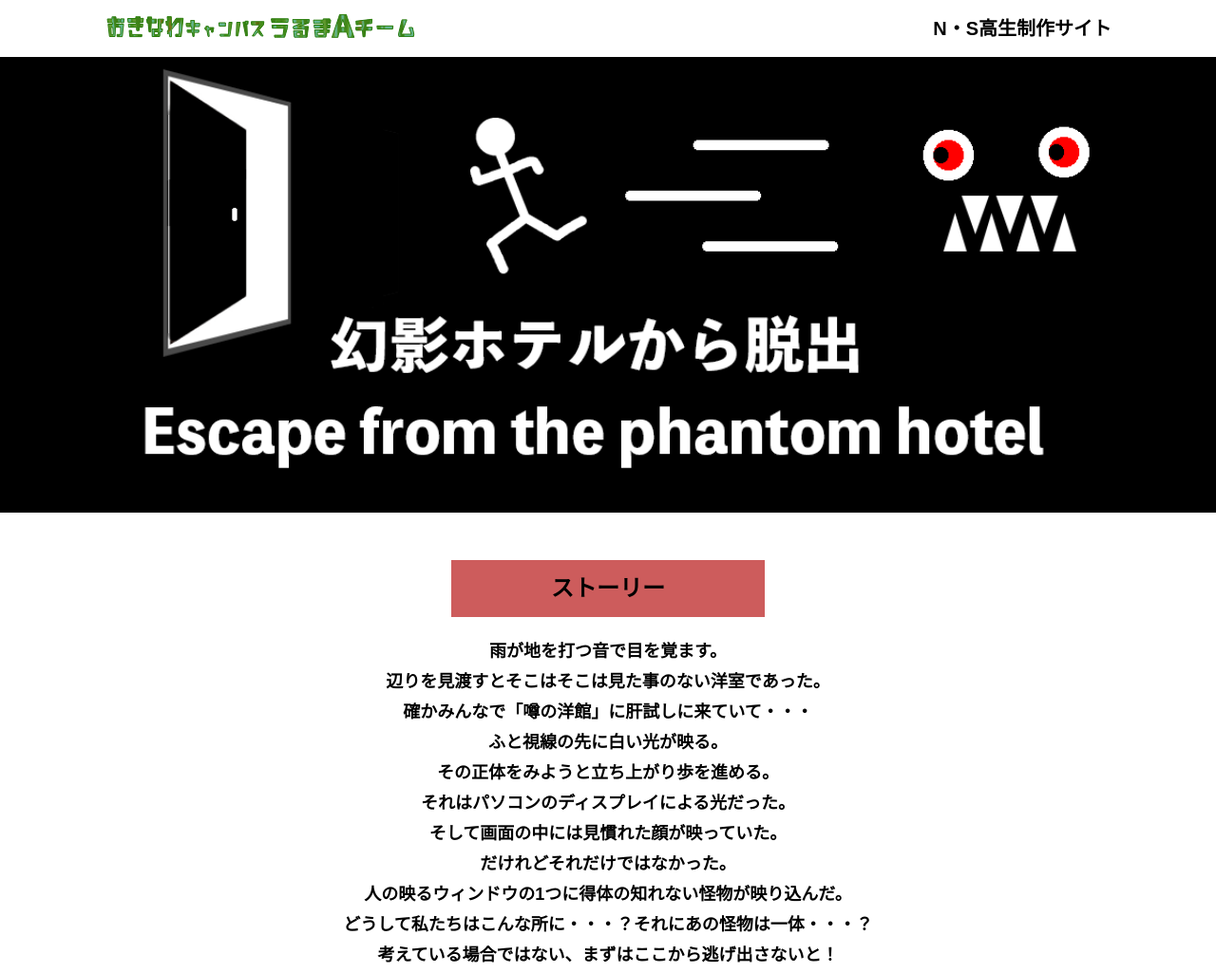
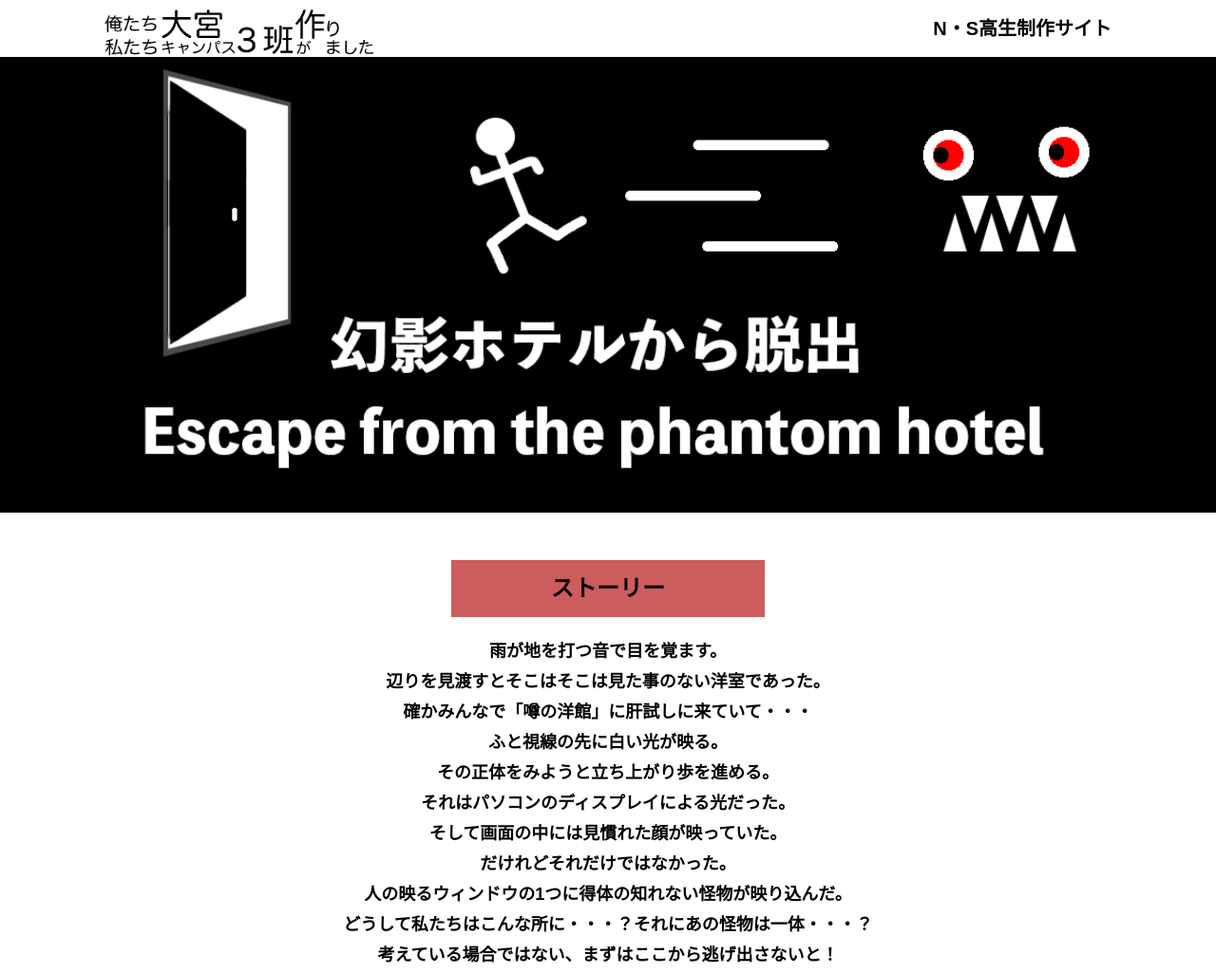
Before and after one commit to Ache-san/alfa-omiya-3, a plain HTML site: page index.html in a window 1280 px wide. Shown: the top 1025 px of the page at 95% size. Drawn offline with Linux system fonts and the light colour scheme.

Commit message:
Update index.html

```diff
--- a/index.html
+++ b/index.html
@@ -17,7 +17,7 @@
   </svg>
   <header class="header">
     <div class="container">
-      <div class="header__logo"><img src="assets/images/logo.svg" alt="チームロゴ"></div>
+      <div class="header__logo"><img src="assets/images/team logo design.png" alt="チームロゴ"></div>
       <div class="header__name">N・S高生制作サイト</div>
     </div>
   </header>
```
